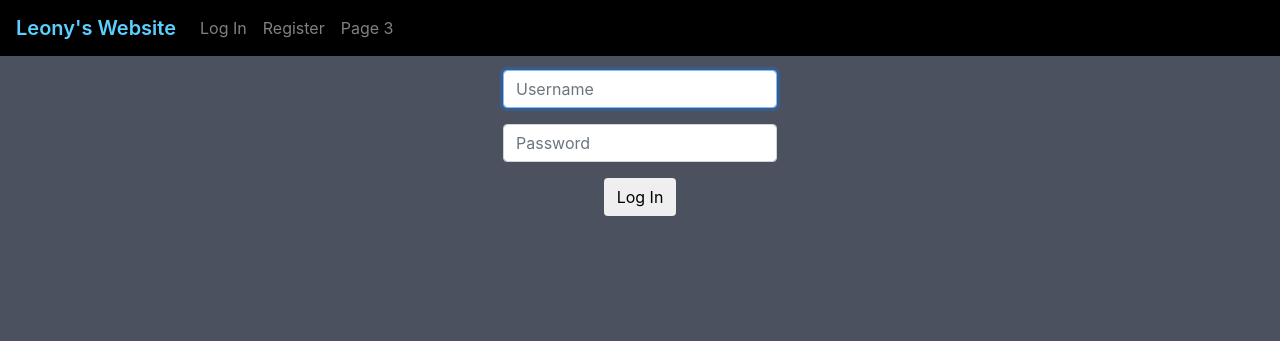
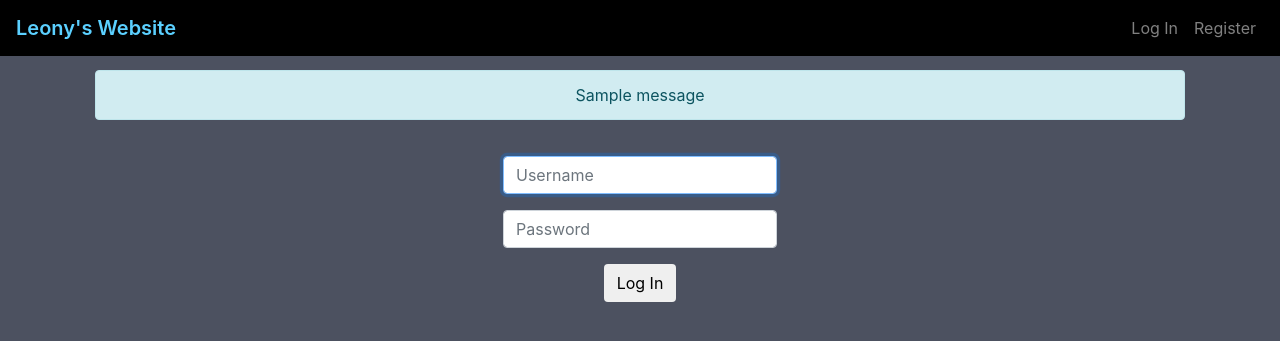
Before and after one commit to brleony/project1, a Flask app: page /login in a window 1280 px wide. Shown: the top 341 px of the page. Run offline with Flask 2, Linux system fonts and the light colour scheme; one stand-in notice (Sample message) is shown; style sheets or scripts are compiled from the project's sources; some libraries are stand-ins or nearby versions.

Commit message:
Added login and logout

```diff
--- a/application.py
+++ b/application.py
@@ -1,6 +1,6 @@
 import os
 
-from flask import Flask, session, render_template, request, redirect, url_for
+from flask import Flask, session, render_template, request, redirect, url_for, flash
 from flask_session import Session
 from passlib.apps import custom_app_context as pwd_context
 from sqlalchemy import create_engine
@@ -27,9 +27,57 @@ def index():
     return render_template("index.html")
 
 
-@app.route("/login", methods=["GET"])
+@app.route("/login", methods=["GET", "POST"])
 def login():
-    return render_template("login.html")
+    """Log user in."""
+
+    # Forget any user_id
+    session.clear()
+
+    # If user visits page, render login.html
+    if request.method == "GET":
+        return render_template("login.html")
+
+    error = None
+
+    # Ensure username was submitted.
+    username = request.form.get("username")
+    if not username:
+        error = "Must provide username."
+        return render_template("login.html", error=error)
+
+    # Ensure password was submitted.
+    password = request.form.get("password")
+    if not password:
+        error = "Must provide password."
+        return render_template("login.html", error=error)
+
+    # Query database for username.
+    rows = db.execute("SELECT * FROM users WHERE username = :username",
+        {"username": username}).fetchall()
+
+    # Ensure username exists and password is correct.
+    if len(rows) != 1 or not pwd_context.verify(password, rows[0][2]):
+        error = "Invalid username and/or password"
+        return render_template("login.html", error=error)
+
+    # Remember which user has logged in.
+    session["user_id"] = rows[0]
+
+    # Redirect user to home page.
+    flash("Welcome back, " + rows[0][3] + "!")
+    return redirect(url_for("index"))
+
+
+@app.route("/logout")
+def logout():
+    """Log user out."""
+
+    # Forget any user_id.
+    session.clear()
+
+    # Redirect user to index form.
+    return redirect(url_for("index"))
 
 
 @app.route("/register", methods=["GET", "POST"])
@@ -88,4 +136,5 @@ def register():
     db.commit()
 
     # Redirect user to home page.
+    flash("Thank you for creating an account, " + first_name + ".")
     return redirect(url_for("index"))
--- a/static/style.scss
+++ b/static/style.scss
@@ -22,7 +22,6 @@ form {
     /* Override Bootstrap's 100% width for form controls */
     width: auto;
 }
-
 
 /* Navbar */
 .navbar-brand {
--- a/templates/layout.html
+++ b/templates/layout.html
@@ -18,15 +18,38 @@
         <nav class="navbar navbar-expand-sm fixed-top navbar-dark bg-dark">
             <a class="navbar-brand" href="{{ url_for('index') }}">Leony's Website</a>
             <div class="navbar-collapse">
-                <ul class="navbar-nav">
-                    <li class="nav-item"><a href="{{ url_for('login') }}" class="nav-link">Log In</a></li>
-                    <li class="nav-item"><a href="{{ url_for('register') }}" class="nav-link">Register</a></li>
-                    <li class="nav-item"><a href="#" class="nav-link">Page 3</a></li>
-                </ul>
+                {% if session.user_id %}
+                    <ul class="nav navbar-nav">
+                        <li class="nav-item"><a href="#" class="nav-link">Page 1</a></li>
+                        <li class="nav-item"><a href="#" class="nav-link">Page 2</a></li>
+                    </ul>
+                    <ul class="nav navbar-nav ml-auto">
+                        <li class="nav-item"><a href="{{ url_for('logout') }}" class="nav-link">Log Out</a></li>
+                    </ul>
+                {% else %}
+                    <ul class="nav navbar-nav ml-auto">
+                        <li class="nav-item"><a href="{{ url_for('login') }}" class="nav-link">Log In</a></li>
+                        <li class="nav-item"><a href="{{ url_for('register') }}" class="nav-link">Register</a></li>
+                    </ul>
+                {% endif %}
             </div>
         </nav>
 
         <main>
+            {% with messages = get_flashed_messages() %}
+                {% if messages %}
+                    <div class="container">
+                        <div class="row">
+                            <div class="col flashes">
+                                {% for message in messages %}
+                                    <div class="alert alert-info">{{ message }}</div>
+                                {% endfor %}
+                            </div>
+                        </div>
+                    </div>
+                {% endif %}
+            {% endwith %}
+
             {% block main %}{% endblock %}
         </main>
 
--- a/templates/login.html
+++ b/templates/login.html
@@ -8,6 +8,9 @@
     <div class="container">
             <div class="row">
                 <div class="col">
+                    {% if error %}
+                        <div class="alert alert-dark"><strong>Error:</strong> {{ error }}</div>
+                    {% endif %}
                     <form action="{{ url_for('login') }}" method="post">
                         <fieldset>
                             <div class="form-group">
```
Also changed, not shown: 2 other files.
